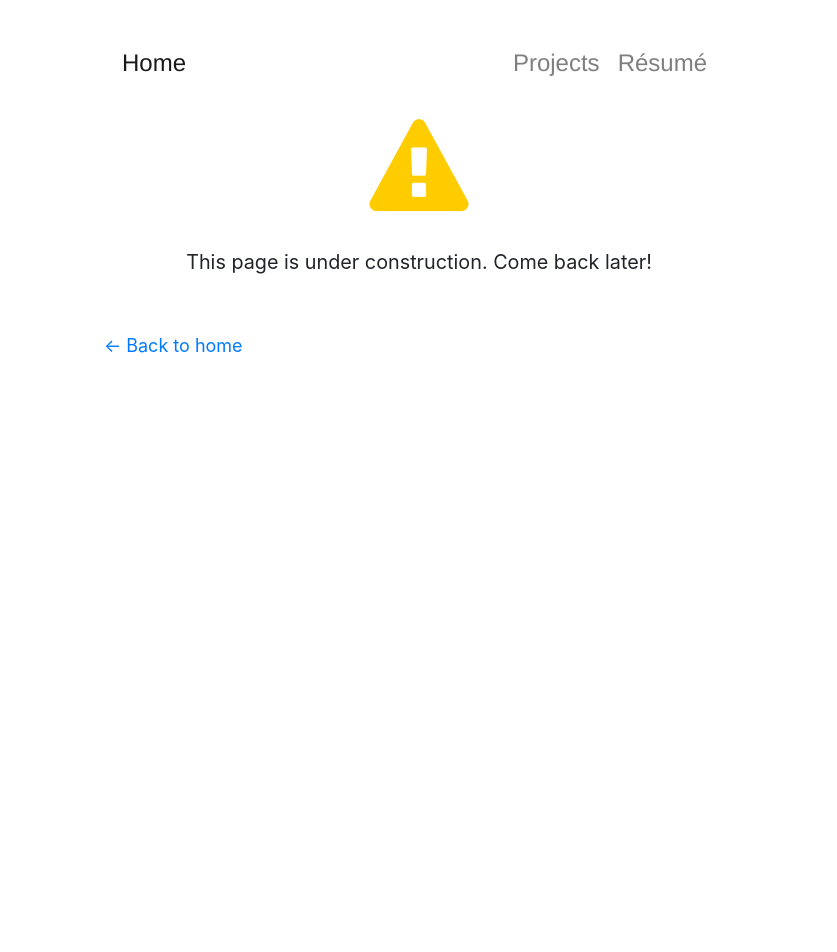
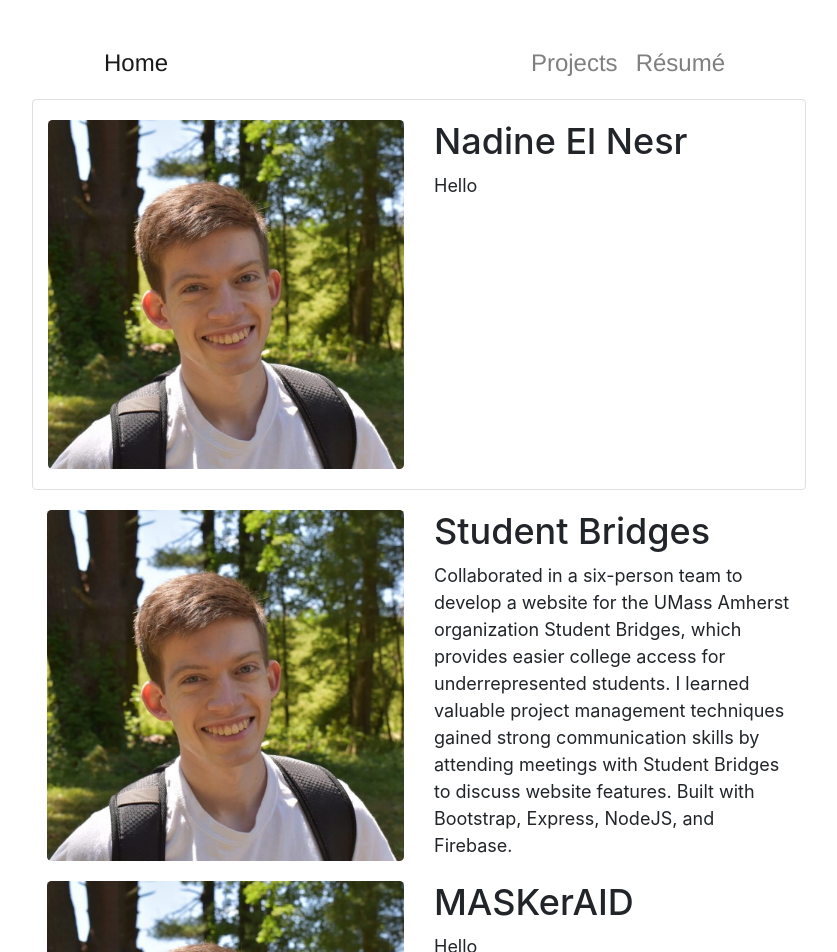
Before and after one commit to bryceparkman/personal-website, a Next.js app: page /projects in a window 1280 px wide. Shown: the top 952 px of the page, without its empty margins (221-1058 px from the left). Before the commit the page ends 800 px from the top, so only its background shows below. Built offline with nearby package versions, Linux system fonts and the light colour scheme.

Commit message:
Created projects structure

```diff
--- a/components/layout.module.css
+++ b/components/layout.module.css
@@ -1,5 +1,5 @@
 .container {
-  max-width: 37rem;
+  max-width: 45rem;
   padding: 1rem;
   margin: 0.5rem auto;
 }
@@ -25,6 +25,7 @@
 }
 
 .navbar {
+  max-width: 37rem;
   font-family: 'Arimo', sans-serif;
   color: 'black';
   font-size: x-large;
--- a/pages/projects.js
+++ b/pages/projects.js
@@ -1,6 +1,10 @@
 import Head from 'next/head';
 import Layout from '../components/layout'
 import utilStyles from '../styles/utils.module.css'
+import Image from 'react-bootstrap/Image'
+import Row from 'react-bootstrap/Row'
+import Col from 'react-bootstrap/Col'
+import Card from 'react-bootstrap/Card'
 
 export default function Project() {
     return (
@@ -8,10 +12,60 @@ export default function Project() {
             <Head>
                 <title>Projects</title>
             </Head>
-            <section className={utilStyles.headingMd} style={{marginTop: '20px'}}>
-                <i className="fa fa-exclamation-triangle fa-5x" style={{color: '#FFCC00'}}></i>
-                <p style={{marginTop: '30px'}}>This page is under construction. Come back later!</p>
-            </section>
+            <Card>
+            <Row className={utilStyles.projectRow}>
+                <Col>
+                    <Image rounded src="/images/profile.jpeg" />
+                </Col>
+                <Col>
+                    <h2>
+                        Nadine El Nesr
+                    </h2>
+                    <div>
+                        Hello
+                    </div>
+                </Col>
+            </Row>
+            </Card>
+            <Row className={utilStyles.projectRow}>
+                <Col>
+                    <Image rounded src="/images/profile.jpeg" />
+                </Col>
+                <Col>
+                    <h2>
+                        Student Bridges
+                    </h2>
+                    <div>
+                     Collaborated in a six-person team to develop a website for the UMass Amherst organization Student Bridges,
+                     which provides easier college access for underrepresented students. I learned valuable project management techniques
+                     gained strong communication skills by attending meetings with Student Bridges to discuss website features.
+                     Built with Bootstrap, Express, NodeJS, and Firebase.
+                    </div>
+                </Col>
+            </Row>
+            <Row className={utilStyles.projectRow}>
+                <Col>
+                    <Image rounded src="/images/profile.jpeg" />
+                </Col>
+                <Col>
+                    <h2>
+                        MASKerAID
+                    </h2>
+                    <div>
+                        Hello
+                    </div>
+                </Col>
+            </Row>
+            {/* <Card style={{ width: '18rem' }}>
+                <Card.Image variant="top" src="../public/images/profile.jpeg" />
+                <Card.Body>
+                    <Card.Title>Card Title</Card.Title>
+                    <Card.Text>
+                        Some quick example text to build on the card title and make up the bulk of
+                        the card's content.
+                </Card.Text>
+                </Card.Body>
+            </Card> */}
         </Layout>
     )
 }
--- a/styles/utils.module.css
+++ b/styles/utils.module.css
@@ -57,3 +57,7 @@
   color: #41273b;
   padding: 0 1rem;
 }
+
+.projectRow {
+  margin: 20px 0px;
+}
```
